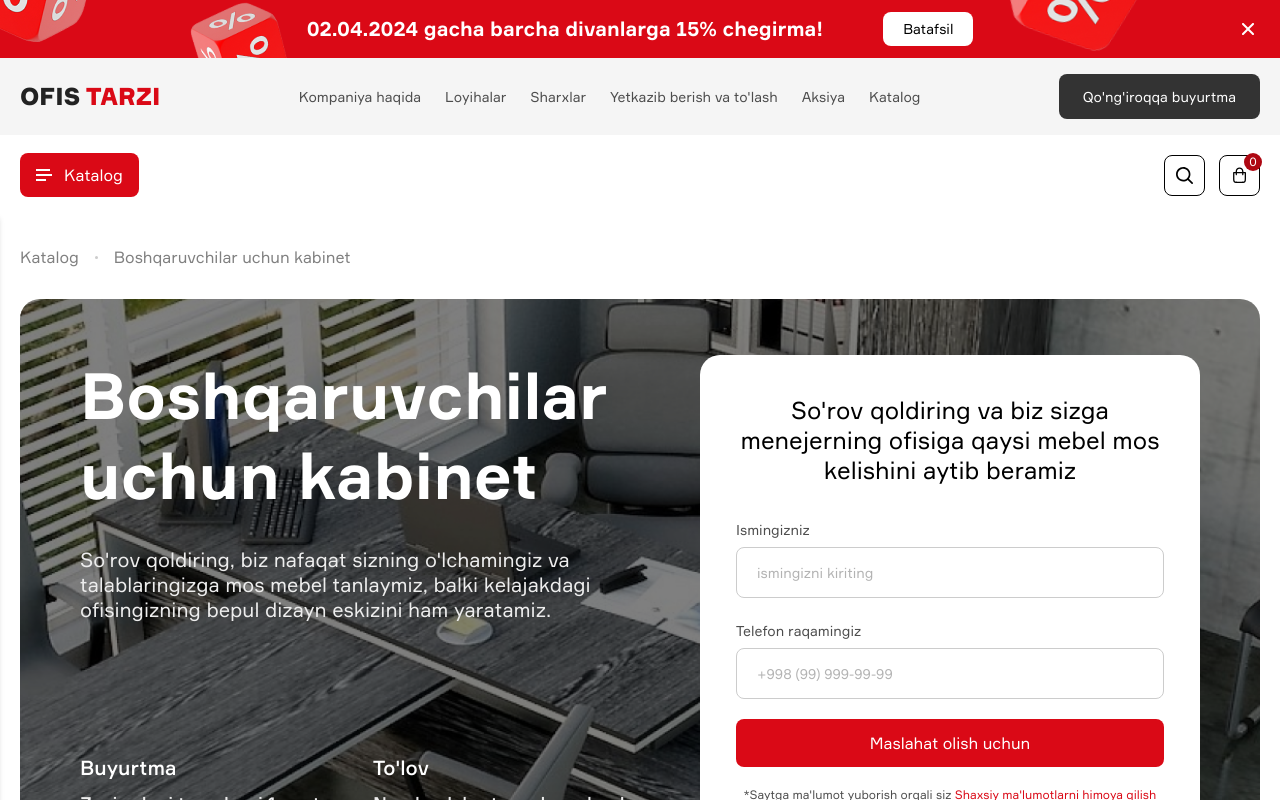
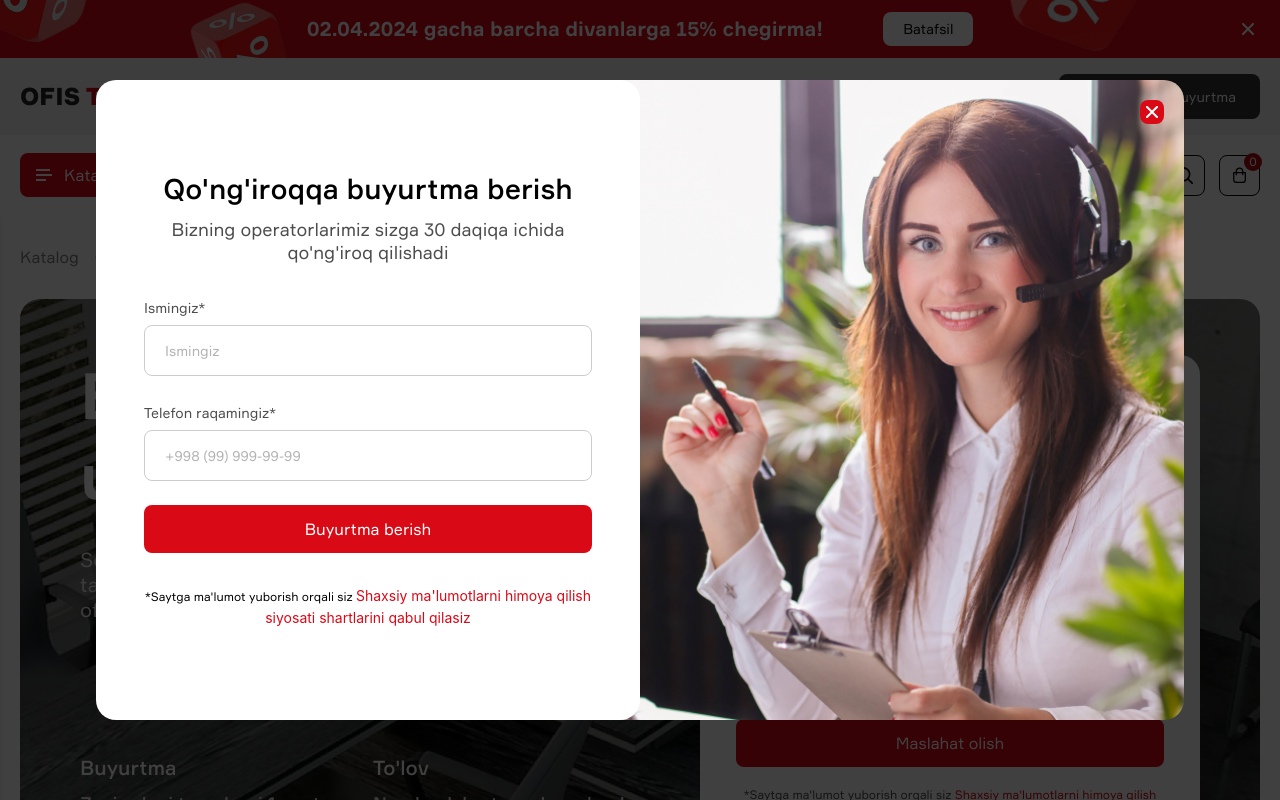
Before and after one commit to mryaxyobek/office-style, a React (Vite) app: page /catalog/cabinet-for-managers in a window 1280 px wide. Both pictures are taken after a click on the button "Qo'ng'iroqqa buyurtma". Shown: the top 800 px of the page. Built offline with nearby package versions, Linux system fonts and the light colour scheme.

Commit message:
style bugs fixed

```diff
--- a/src/components/CallModal.jsx
+++ b/src/components/CallModal.jsx
@@ -1,6 +1,6 @@
 import Link from 'antd/es/typography/Link';
 import React from 'react';
-import { useDispatch, useSelector } from 'react-redux';
+import { useDispatch } from 'react-redux';
 import { closeCallModal } from '../store/slices/modalSlice';
 import operator from '../assets/images/other/operator.png';
 
@@ -43,19 +43,19 @@ const CallModal = () => {
                             {/* main  */}
                             <div className="space-y-6 mb-8">
                                 <div>
-                                    <label htmlFor='callModalNameInput' className="inline-block mb-2 text-regular-14 text-primary-gray-70">Ismingiz</label>
-                                    <input autoComplete='off' id='callModalNameInput' maxLength={13} name='user name' placeholder='Ismingiz' required type="text" className='leading-17.5px!' />
+                                    <label htmlFor='callModalNameInput' className="inline-block mb-2 text-regular-14 text-primary-gray-70">Ismingiz*</label>
+                                    <input autoComplete='off' id='callModalNameInput' name='user name' placeholder='Ismingiz' required type="text" className='leading-17.5px!' />
                                 </div>
 
                                 <div>
-                                    <label htmlFor='callModalPhoneNumInput' className="inline-block mb-2 text-regular-14 text-primary-gray-70">Telefon raqamingiz</label>
+                                    <label htmlFor='callModalPhoneNumInput' className="inline-block mb-2 text-regular-14 text-primary-gray-70">Telefon raqamingiz*</label>
                                     <input autoComplete='off' id='callModalPhoneNumInput' maxLength={13} name='phone number' placeholder='+998 (99) 999-99-99' required type="tel" className='leading-17.5px!' />
                                 </div>
 
                                 <button className="red-btn w-full text-regular-16 py-3.5">Buyurtma berish</button>
                             </div>
 
-                            <p className="text-regular-12 text-center">Saytga ma'lumot yuborish orqali siz <Link className='!text-primary-red-50' to='/processing-of-personal-data'>Shaxsiy ma'lumotlarni himoya qilish siyosati shartlarini qabul qilasiz</Link></p>
+                            <p className="text-regular-12 text-center">*Saytga ma'lumot yuborish orqali siz <Link className='!text-primary-red-50' to='/processing-of-personal-data'>Shaxsiy ma'lumotlarni himoya qilish siyosati shartlarini qabul qilasiz</Link></p>
                         </div>
                     </form>
 
--- a/src/components/CategoryHero.jsx
+++ b/src/components/CategoryHero.jsx
@@ -159,15 +159,15 @@ const CategoryHero = () => {
                     {/* main  */}
                     <div className="space-y-5">
                         <div>
-                            <label htmlFor='categoryNameInput' className="inline-block mb-2 text-regular-14 text-primary-gray-70">Ismingizniz</label>
-                            <input autoComplete='off' id='categoryNameInput' name='name' placeholder='ismingizni kiriting' required type="text" className='leading-17.5px!' />
+                            <label htmlFor='categoryNameInput' className="inline-block mb-2 text-regular-14 text-primary-gray-70">Ismingiz*</label>
+                            <input autoComplete='off' id='categoryNameInput' name='user name' placeholder='ismingizni kiriting' required type="text" className='leading-17.5px!' />
                         </div>
                         <div>
-                            <label htmlFor='categoryTelInput' className="inline-block mb-2 text-regular-14 text-primary-gray-70">Telefon raqamingiz</label>
+                            <label htmlFor='categoryTelInput' className="inline-block mb-2 text-regular-14 text-primary-gray-70">Telefon raqamingiz*</label>
                             <input autoComplete='off' id='categoryTelInput' maxLength={13} name='phone number' placeholder='+998 (99) 999-99-99' required type="text" className='leading-17.5px!' />
                         </div>
-                        <button className="red-btn w-full text-regular-16 py-3.5">Maslahat olish uchun</button>
-                        <p className="text-regular-12 text-primary-gray-70 text-center">*Saytga ma'lumot yuborish orqali siz <a href="#" className="text-primary-red-50 underline">Shaxsiy ma'lumotlarni himoya qilish siyosati shartlarini qabul qilasiz</a></p>
+                        <button className="red-btn w-full text-regular-16 py-3.5">Maslahat olish</button>
+                        <p className="text-regular-12 text-primary-gray-70 text-center">*Saytga ma'lumot yuborish orqali siz <Link className="text-primary-red-50">Shaxsiy ma'lumotlarni himoya qilish siyosati shartlarini qabul qilasiz</Link></p>
                     </div>
                 </form>
 
--- a/src/components/ProductDesignHero.jsx
+++ b/src/components/ProductDesignHero.jsx
@@ -174,7 +174,7 @@ const ProductDesignHero = () => {
                                             <img width={62} height={62} src={shiledImg} alt="truck icon image" className='py-1.5 px-2.5' />
                                             <div className="space-y-1">
                                                 <h3>Kafolat va qaytarish</h3>
-                                                <Link href='#' className="text-regular-16 underline text-primary-red-50">Shartlar</Link>
+                                                <Link href='/' className="text-regular-16 underline text-primary-red-50">Shartlar</Link>
                                             </div>
                                         </li>
 
--- a/src/components/Products.jsx
+++ b/src/components/Products.jsx
@@ -18,7 +18,7 @@ import { Link, useParams } from 'react-router-dom';
 
 
 // redux
-import { useDispatch } from 'react-redux';
+import { useDispatch, useSelector } from 'react-redux';
 import { addCard } from '../store/slices/productBasketslice';
 
 // ant design
@@ -28,7 +28,6 @@ const Products = () => {
 
     // product
     const { categoryName } = useParams();
-    const dispatch = useDispatch();
 
     const addToCard = (product) => {
         dispatch(addCard(product));
@@ -505,7 +504,6 @@ const Products = () => {
             </div>
 
             {/* open filter place buttons */}
-
             <div className="flex items-start flex-wrap gap-8 pb-60r">
                 <button onClick={() => setOpenFilter(true)} className='flex-center space-x-2.5 px-5 py-4 rounded-lg border border-primary-gray-90'>
                     <span>
--- a/src/components/QuestionAnswer.jsx
+++ b/src/components/QuestionAnswer.jsx
@@ -196,19 +196,19 @@ function QuestionAnswer() {
                         {/* main  */}
                         <div className="space-y-6 mb-8">
                             <div>
-                                <label htmlFor='categoryTelInput' className="inline-block mb-2 text-regular-14 text-primary-gray-70">Telefon raqam</label>
+                                <label htmlFor='categoryTelInput' className="inline-block mb-2 text-regular-14 text-primary-gray-70">Telefon raqamingiz*</label>
                                 <input autoComplete='off' id='categoryTelInput' maxLength={13} name='phone number' placeholder='+998 (99) 999-99-99' required type="tel" className='leading-17.5px!' />
                             </div>
 
                             <div>
-                                <label htmlFor='questionTextArea' className="inline-block mb-2 text-regular-14 text-primary-gray-70">Savolingizni yozing</label>
-                                <textarea id='questionTextArea' name='question' required className='leading-17.5px! h-36 resize-none' />
+                                <label htmlFor='questionTextarea' className="inline-block mb-2 text-regular-14 text-primary-gray-70">Savolingizni yozing*</label>
+                                <textarea id='questionTextarea' name='question text' required className='leading-17.5px! h-36 resize-none' />
                             </div>
 
                             <button className="red-btn w-full text-regular-16 py-3.5">Savolni yuborish</button>
                         </div>
 
-                        <p className="text-regular-12 text-center">Saytga ma'lumot yuborish orqali siz <Link className='text-primary-red-50' to='/processing-of-personal-data'>Shaxsiy ma'lumotlarni himoya qilish siyosati shartlarini qabul qilasiz</Link></p>
+                        <p className="text-regular-12 text-center">*Saytga ma'lumot yuborish orqali siz <Link className='text-primary-red-50' to='/processing-of-personal-data'>Shaxsiy ma'lumotlarni himoya qilish siyosati shartlarini qabul qilasiz</Link></p>
                     </form>
                 </div>
             </div>
--- a/src/components/RedCta.jsx
+++ b/src/components/RedCta.jsx
@@ -1,4 +1,4 @@
-import React, { useState } from 'react';
+import React from 'react';
 
 const RedCta = () => {
 
@@ -15,8 +15,8 @@ const RedCta = () => {
                     {/* form  */}
                     <form action="https://echo.htmlacademy.ru" className="flex flex-col p-8 space-y-6 bg-primary-gray-04 rounded-2.5xl max-1150:min-w-max max-540:min-w-full max-540:p-6">
                         <div className='max-w-352px max-540:max-w-full'>
-                            <label htmlFor='ctatelinput' className="inline-block mb-2 text-regular-14 text-primary-gray-70">Telefon raqam</label>
-                            <input autoComplete='off' id='ctatelinput' maxLength={16} name='phone number' placeholder='+998 (XX) XXX-XX-XX' required type="tel" pattern="(\+998|8)[\- ]?\d{2}[\- ]?\d{3}[\- ]?\d{2}[\- ]?\d{2}" className='leading-17.5px!' />
+                            <label htmlFor='ctatelinput' className="inline-block mb-2 text-regular-14 text-primary-gray-70">Telefon raqamingiz*</label>
+                            <input autoComplete='off' id='ctatelinput' maxLength={16} name='phone number' placeholder='+998 (99) 999-99-99' required type="tel" pattern="(\+998|8)[\- ]?\d{2}[\- ]?\d{3}[\- ]?\d{2}[\- ]?\d{2}" className='leading-17.5px!' />
                         </div>
                         <button className="red-btn py-3.5 px-6">Bepul buyurtma berish</button>
 
--- a/src/components/SketchModal.jsx
+++ b/src/components/SketchModal.jsx
@@ -2,7 +2,7 @@ import Link from 'antd/es/typography/Link';
 import React from 'react';
 import { useDispatch, useSelector } from 'react-redux';
 import { closeSketchModal } from '../store/slices/modalSlice';
-import operator from '../assets/images/other/furniture-design.png';
+import furnitureDesign from '../assets/images/other/furniture-design.png';
 
 const SketchModal = () => {
     const dispatch = useDispatch();
@@ -59,7 +59,7 @@ const SketchModal = () => {
                     </form>
 
                     {/* image */}
-                    <img src={operator} width={600} height={640} alt='operator girl image' className="absolute z-1 right-0 rounded-r-2.5xl top-0 h-full w-52% object-cover object-right-top max-730:hidden" />
+                    <img src={furnitureDesign} width={600} height={640} alt='furniture design image' className="absolute z-1 right-0 rounded-r-2.5xl top-0 h-full w-52% object-cover object-right-top max-730:hidden" />
                 </div >
             </div >
         </>
--- a/src/layouts/MainRoot.jsx
+++ b/src/layouts/MainRoot.jsx
@@ -1,18 +1,42 @@
 import React from 'react';
+import { useSelector } from 'react-redux';
+
 import { Outlet } from 'react-router-dom';
+
+// components
 import Header from '../components/Header';
 import Top from '../components/Top';
-import Notification from '../components/Notification';
 import Footer from '../components/Footer';
 
+// modals
+import CallModal from '../components/CallModal';
+import SketchModal from '../components/SketchModal';
+import QuestionModal from '../components/QuestionModal';
+import AddReviewModal from '../components/AddReviewModal';
+
 const MainRoot = () => {
+    const { callModalValue } = useSelector((store) => store.callModalValue);
+    const { sketchModalValue } = useSelector((store) => store.sketchModalValue);
+    const { questionModalValue } = useSelector((store) => store.questionModalValue);
+    const { addReviewModalValue } = useSelector((store) => store.questionModalValue);
     return (
         <div className='flex flex-col min-h-screen'>
             <Top />
             <Header />
             <main className='grow'>
                 <Outlet />
-                {/* <Notification /> */}
+                {
+                    callModalValue && <CallModal />
+                }
+                {
+                    sketchModalValue && <SketchModal />
+                }
+                {
+                    questionModalValue && <QuestionModal />
+                }
+                {
+                    addReviewModalValue && <AddReviewModal />
+                }
             </main>
             <Footer />
         </div>
```
Also changed, not shown: src/components/Header.jsx (+7 -2 lines), src/components/ProductDetails.jsx (+11 -1 lines).
